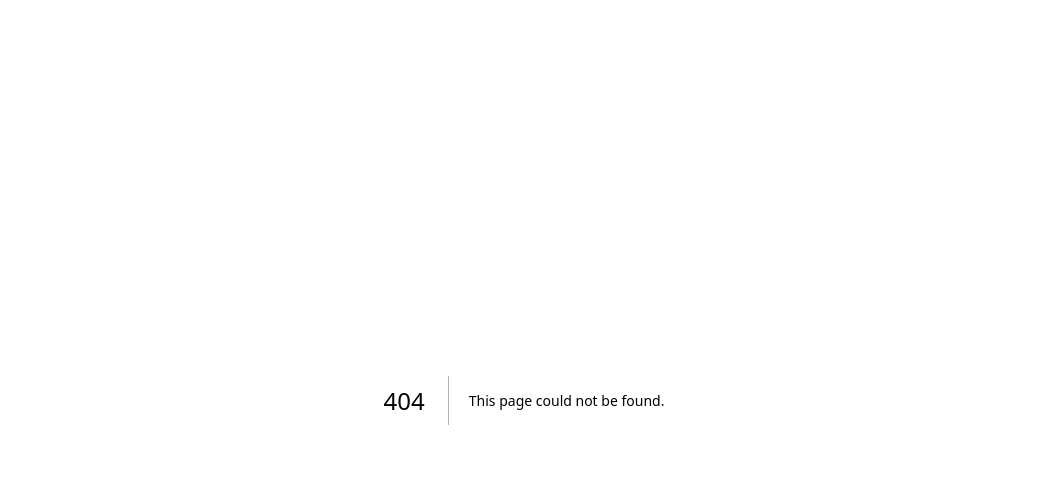
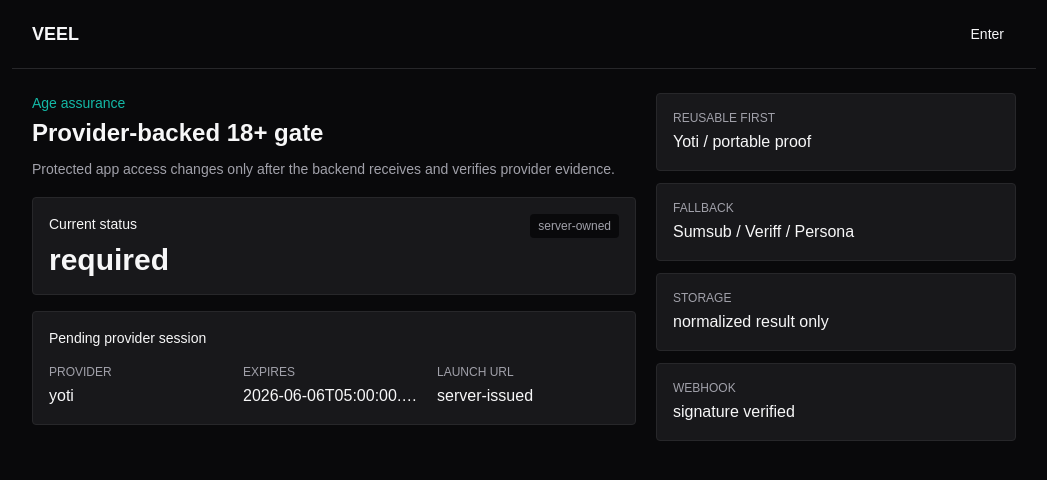
Before and after one commit to mariospeterman/VEEL-v2, a Next.js app in the folder apps/web/: page /age in a window 1280 px wide. Before the commit this address had no page. Shown: the top 480 px of the page, without its empty margins (116-1163 px from the left). Built offline with nearby package versions, Linux system fonts and the light colour scheme.

Commit message:
Add onboarding and age gate routes

```diff
--- /dev/null
+++ b/apps/web/app/age/page.tsx
@@ -0,0 +1,86 @@
+import type { components } from "@veel/contracts";
+
+type AgeStatus = components["schemas"]["AgeStatus"];
+type AgeSession = components["schemas"]["AgeSession"];
+
+const ageStatus: AgeStatus = {
+  state: "required",
+  provider: null
+};
+
+const pendingSession: AgeSession = {
+  id: "00000000-0000-4000-8000-000000000090",
+  provider: "yoti",
+  launchUrl: "https://age.yoti.com/session",
+  expiresAt: "2026-06-06T05:00:00.000Z"
+};
+
+const providerRows = [
+  { label: "Reusable first", value: "Yoti / portable proof" },
+  { label: "Fallback", value: "Sumsub / Veriff / Persona" },
+  { label: "Storage", value: "normalized result only" },
+  { label: "Webhook", value: "signature verified" }
+];
+
+export default function AgePage() {
+  return (
+    <main className="min-h-screen bg-[var(--background)] text-[var(--foreground)]">
+      <nav className="mx-auto flex w-full max-w-5xl items-center justify-between border-b border-[var(--line)] px-5 py-4">
+        <a className="text-lg font-semibold tracking-normal" href="/">
+          VEEL
+        </a>
+        <a className="rounded px-3 py-2 text-sm text-[var(--muted)] transition hover:bg-[var(--panel)]" href="/enter">
+          Enter
+        </a>
+      </nav>
+
+      <section className="mx-auto grid w-full max-w-5xl gap-5 px-5 py-6 lg:grid-cols-[minmax(0,1fr)_360px]">
+        <section className="grid content-start gap-4">
+          <header>
+            <p className="text-sm font-medium text-[var(--accent)]">Age assurance</p>
+            <h1 className="mt-1 text-2xl font-semibold tracking-normal">Provider-backed 18+ gate</h1>
+            <p className="mt-2 max-w-2xl text-sm leading-6 text-[var(--muted)]">
+              Protected app access changes only after the backend receives and verifies provider evidence.
+            </p>
+          </header>
+
+          <section className="rounded border border-[var(--line)] bg-[var(--panel)] p-4">
+            <div className="flex items-start justify-between gap-4">
+              <div>
+                <p className="text-sm font-medium">Current status</p>
+                <p className="mt-2 text-3xl font-semibold tracking-normal">{ageStatus.state}</p>
+              </div>
+              <span className="rounded bg-[var(--background)] px-2 py-1 text-xs text-[var(--muted)]">server-owned</span>
+            </div>
+          </section>
+
+          <section className="rounded border border-[var(--line)] bg-[var(--panel)] p-4">
+            <p className="text-sm font-medium">Pending provider session</p>
+            <div className="mt-4 grid gap-3 sm:grid-cols-3">
+              <Fact label="Provider" value={pendingSession.provider} />
+              <Fact label="Expires" value={new Date(pendingSession.expiresAt).toISOString()} />
+              <Fact label="Launch URL" value="server-issued" />
+            </div>
+          </section>
+        </section>
+
+        <aside className="grid content-start gap-3">
+          {providerRows.map((row) => (
+            <article className="rounded border border-[var(--line)] bg-[var(--panel)] p-4" key={row.label}>
+              <Fact label={row.label} value={row.value} />
+            </article>
+          ))}
+        </aside>
+      </section>
+    </main>
+  );
+}
+
+function Fact({ label, value }: { label: string; value: string }) {
+  return (
+    <div className="min-w-0">
+      <p className="text-xs uppercase text-[var(--muted)]">{label}</p>
+      <p className="mt-1 truncate font-medium">{value}</p>
+    </div>
+  );
+}
--- /dev/null
+++ b/apps/web/app/enter/page.tsx
@@ -0,0 +1,78 @@
+import type { components } from "@veel/contracts";
+
+type SessionState = components["schemas"]["SessionState"];
+
+const sessionState: SessionState = {
+  authenticated: false,
+  appAccessState: {
+    allowed: false,
+    reason: "identity_required"
+  }
+};
+
+const entryOptions = [
+  {
+    title: "Email or passkey",
+    detail: "Create a Supabase session and load a user-controlled embedded wallet."
+  },
+  {
+    title: "External Solana wallet",
+    detail: "Sign the backend challenge and link a wallet before protected app access."
+  },
+  {
+    title: "Age assurance",
+    detail: "Continue to provider-backed 18+ verification after identity and wallet readiness."
+  }
+];
+
+export default function EnterPage() {
+  return (
+    <main className="grid min-h-screen bg-[var(--background)] text-[var(--foreground)] lg:grid-cols-[minmax(0,1fr)_420px]">
+      <section className="flex min-h-[56vh] flex-col justify-between px-5 py-6 lg:min-h-screen lg:px-10">
+        <a className="text-lg font-semibold tracking-normal" href="/">
+          VEEL
+        </a>
+
+        <div className="max-w-2xl">
+          <p className="text-sm font-medium text-[var(--accent)]">Enter</p>
+          <h1 className="mt-2 text-4xl font-semibold tracking-normal sm:text-5xl">Identity, wallet, then age gate.</h1>
+          <p className="mt-4 max-w-xl text-base leading-7 text-[var(--muted)]">
+            The browser never decides protected access. It starts the correct backend-owned checks and waits for server state.
+          </p>
+        </div>
+
+        <div className="grid gap-2 text-sm text-[var(--muted)] sm:grid-cols-3">
+          <Fact label="Session" value={sessionState.authenticated ? "active" : "needed"} />
+          <Fact label="Access" value={sessionState.appAccessState.reason} />
+          <Fact label="Wallet" value="required" />
+        </div>
+      </section>
+
+      <section className="grid content-center gap-3 border-t border-[var(--line)] bg-[var(--panel)] px-5 py-6 lg:border-l lg:border-t-0">
+        {entryOptions.map((option, index) => (
+          <article className="rounded border border-[var(--line)] bg-[var(--background)] p-4" key={option.title}>
+            <p className="text-xs font-semibold uppercase text-[var(--accent)]">Step {index + 1}</p>
+            <h2 className="mt-2 text-base font-semibold tracking-normal">{option.title}</h2>
+            <p className="mt-2 text-sm leading-6 text-[var(--muted)]">{option.detail}</p>
+          </article>
+        ))}
+
+        <a
+          className="mt-2 rounded bg-[var(--foreground)] px-4 py-3 text-center text-sm font-semibold text-[var(--background)]"
+          href="/age"
+        >
+          Continue
+        </a>
+      </section>
+    </main>
+  );
+}
+
+function Fact({ label, value }: { label: string; value: string }) {
+  return (
+    <div>
+      <p className="text-xs uppercase">{label}</p>
+      <p className="mt-1 font-medium text-[var(--foreground)]">{value}</p>
+    </div>
+  );
+}
```
Also changed, not shown: 1 other file (tests, documents, lock files or other folders).
